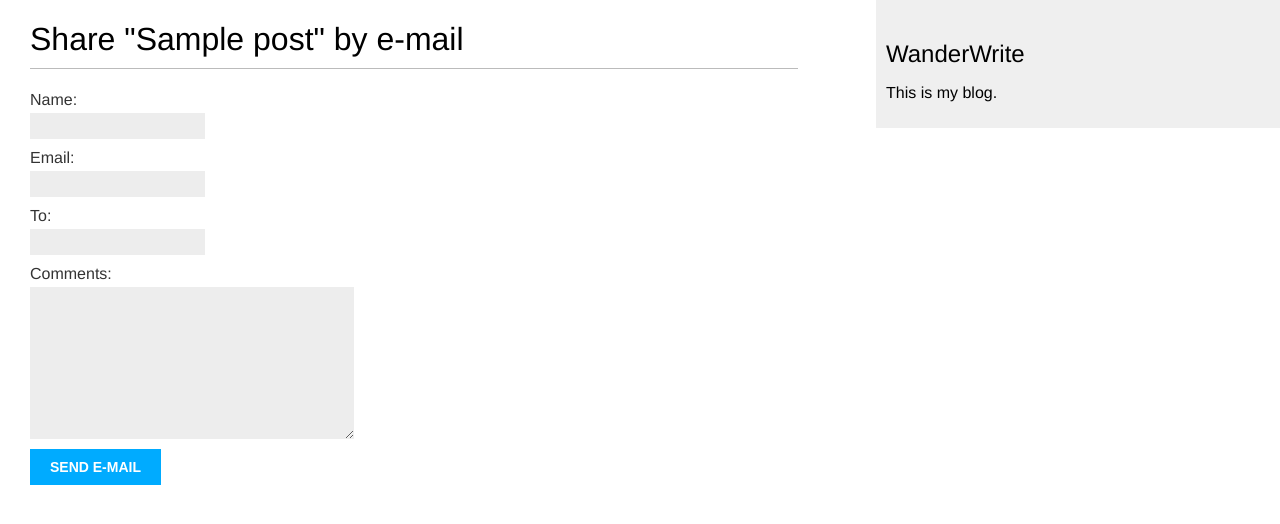
After one commit to vpriyanshu671/blog_site, a Django app: page /blog/1/share/ in a window 1280 px wide. The commit adds this page. Shown: the top 524 px of the page. Run offline with Django 5.2, Linux system fonts and the light colour scheme; tables that the repository leaves empty hold one stand-in row (values such as "Sample post").

Commit message:
Feature : Add sending email part

```diff
--- /dev/null
+++ b/mysite/blog/forms.py
@@ -0,0 +1,6 @@
+from django import forms
+class EmailPostForm(forms.Form):
+    name = forms.CharField(max_length=25)
+    email = forms.EmailField()
+    to = forms.EmailField()
+    comments = forms.CharField(required=False, widget=forms.Textarea)
--- a/mysite/blog/templates/blog/post/detail.html
+++ b/mysite/blog/templates/blog/post/detail.html
@@ -10,5 +10,10 @@
 </p>
 
 {{post.body|linebreaks}}
+<p>
+    <a href="{% url 'blog:post_share' post.id %}">
+        Share this Post
+    </a>
+</p>
 
 {% endblock %}
--- /dev/null
+++ b/mysite/blog/templates/blog/post/share.html
@@ -0,0 +1,17 @@
+{% extends "blog/base.html" %}
+{% block title %} Share a Post {% endblock %}
+{% block content %}
+    {% if sent %}
+        <h1>E-mail sent successfully</h1>
+        <p>
+            "{{post.title}}" was successfully sent to {{form.cleaned_data.to}}.
+        </p>
+    {% else %}
+        <h1>Share "{{post.title}}" by e-mail</h1>
+        <form method="post">
+            {{form.as_p}}
+            {% csrf_token %}
+            <input type="submit" value="Send e-mail">
+        </form>
+    {% endif %}
+{% endblock %}
--- a/mysite/blog/urls.py
+++ b/mysite/blog/urls.py
@@ -7,6 +7,6 @@ urlpatterns = [
     path(
         '<int:year>/<int:month>/<int:day>/<slug:post>/',
         views.post_detail,
-        name='post_detail'
-    ),
+        name='post_detail'),
+        path('<int:post_id>/share/', views.post_share, name='post_share'),
 ]
--- a/mysite/blog/views.py
+++ b/mysite/blog/views.py
@@ -1,7 +1,45 @@
 from django.views.generic import ListView
 from .models import Post
 from django.shortcuts import get_object_or_404, render
-from django.core.paginator import Paginator,EmptyPage,PageNotAnInteger
+from django.core.mail import send_mail
+from .forms import EmailPostForm
+def post_share(request, post_id):
+    # Retrieve post by id
+    post = get_object_or_404(Post, id=post_id, status=Post.Status.PUBLISHED)
+    sent = False
+    if request.method == 'POST':
+        form = EmailPostForm(request.POST)
+        if form.is_valid():
+            cd = form.cleaned_data
+            post_url = request.build_absolute_uri(post.get_absolute_url())
+            subject = (
+                f"{cd['name']} ({cd['email']})"
+                f"recommends you read {post.title}"
+                )
+            message = (f"Read {post.title} at {post_url}\n\n"
+                       f"{cd['name']}\'s comments:{cd['comments']}"
+                       )
+            send_mail(
+                subject=subject,
+                message=message,
+                from_email=None,
+                recipient_list=[cd['to']]
+            )
+            sent = True
+    else:
+        form = EmailPostForm()
+    return render(
+        request,
+        'blog/post/share.html',
+        {
+            'post': post,
+            'form': form,
+            'sent': sent
+        }
+    )
+
+
+
 
 
 class PostListView(ListView):
```
Also changed, not shown: mysite/mysite/settings.py (+11 -0 lines), 1 other file.
